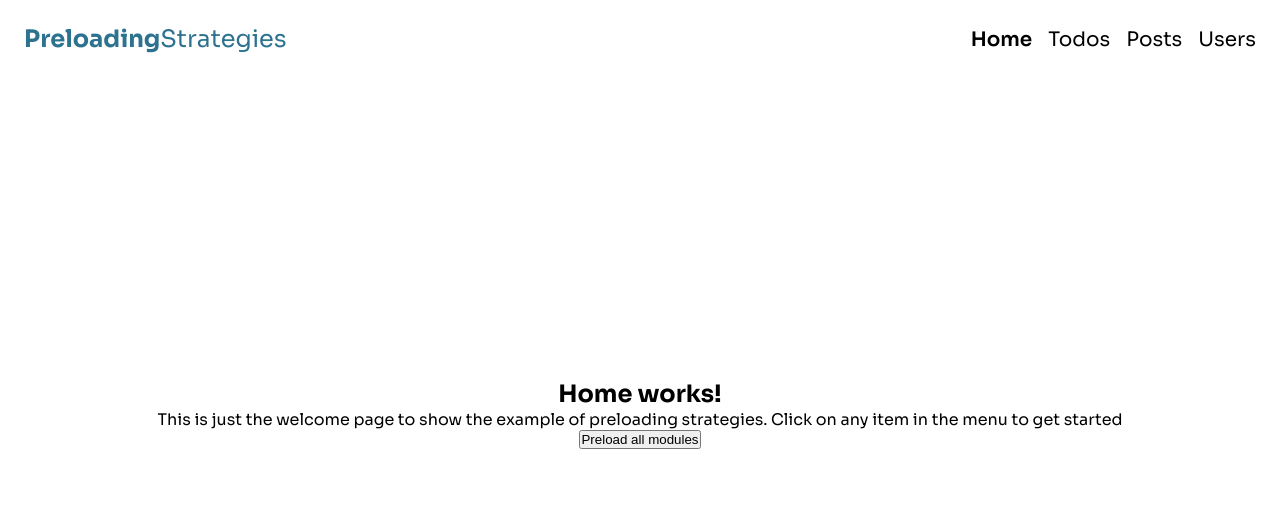
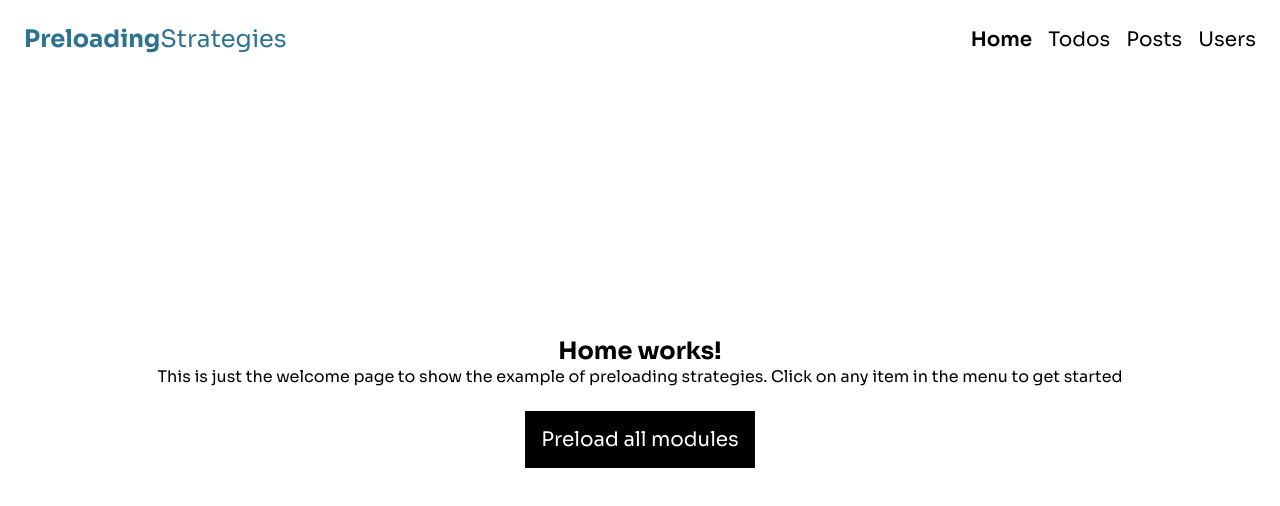
Before and after one commit to gbumanzordev/preloading-strategies, an Angular app: page /home in a window 1280 px wide. Shown: the top 506 px of the page. Built offline with nearby package versions, Linux system fonts and the light colour scheme.

Commit message:
Add missing styles

```diff
--- a/src/app/core/components/home/home.component.scss
+++ b/src/app/core/components/home/home.component.scss
@@ -6,3 +6,14 @@
   align-items: center;
   flex-direction: column;
 }
+
+button {
+  margin: 24px 0;
+  padding: 16px;
+  font-size: 20px;
+  font-family: 'Sora', sans-serif;
+  color: #fff;
+  background-color: #000;
+  border: 0;
+  cursor: pointer;
+}
```
